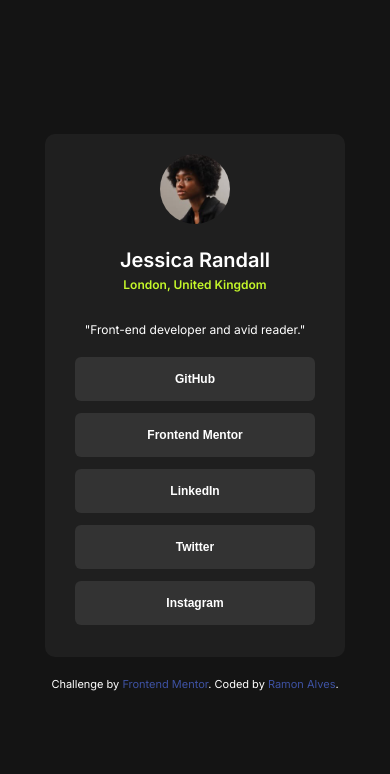
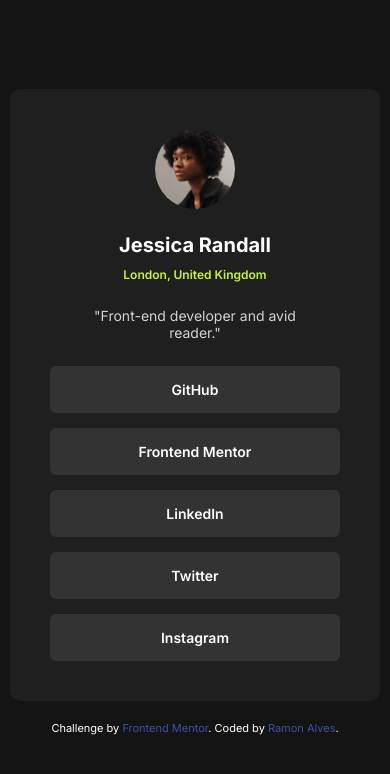
Before and after one commit to Ramon-Alvez/Frontend-Mentor-HTML-CSS-Newbie-Social-links-profile, a plain HTML site: page index.html in a window 390 px wide. Drawn offline with Linux system fonts and the light colour scheme.

Commit message:
Otimização do HTML e CSS, adição de um arquivo de estilo "responsivo"

```diff
--- a/assets/css/reset.css
+++ b/assets/css/reset.css
@@ -4,14 +4,6 @@
     box-sizing: border-box;
 }
 
-li{
-    list-style: none;
-}
-
 a {
     text-decoration: none;
 }
-
-button {
-    border-style: none;
-}
--- /dev/null
+++ b/assets/css/responsivo.css
@@ -0,0 +1,5 @@
+@media (max-width: 375px){
+    .card {
+        padding: 20px;
+    }
+}
--- a/assets/css/style.css
+++ b/assets/css/style.css
@@ -8,18 +8,26 @@
     font-family: 'Inter', sans-serif;
 }
 
+main{
+    margin: 0 10px;
+}
+
 .card {
     background-color: var(--card);
-    width: 300px;
+    min-width: 300px;
     border-radius: 10px;
     display: flex;
     flex-direction: column;
     text-align: center;
-    padding: 20px 30px;
+    padding: 40px;
+    }
+
+    .card .perfil{
+        padding: 0 20px;
     }
 
     .card .perfil .avatar{
-        width: 70px;
+        width: 80px;
         border-radius: 50%;
     }
 
@@ -27,44 +35,44 @@
         color: var(--font-color);
         margin-top: 20px;
         font-size: 20px;
-        font-weight: 600;
+        font-weight: 700;
     }
 
     .card .perfil .localizacao{
         color: var(--hover-color);
-        margin-top: 5px;
+        margin-top: 10px;
         font-size: 12px;
         font-weight: 600;
     }
 
     .card .perfil .descricao{
         color: var(--font-color);
-        margin-top: 30px;
-        font-size: 12px;
+        opacity: 80%;
+        margin-top: 25px;
+        font-size: 14px;
 }
 
 .redes {
-    text-align: center;
-    margin-top: 20px;
+    display: flex;
+    flex-direction: column;
+    gap: 15px;
+    margin-top: 25px;
     }
 
-    .redes .lista .redes-item{
+    .redes .redes-item{
         background-color: var(--button);
-        width: 100%;
-        margin-bottom: 12px;
         padding: 15px;
         border-radius: 6px;
 
         color: var(--font-color);
-        font-size: 12px;
-        font-weight: 700;
+        font-size: 14px;
+        font-weight: 600;
     }
 
-    .redes .lista .redes-item:hover{
+    .redes .redes-item:hover{
         background-color: var(--hover-color);
-        cursor: pointer;
-        transition: 0.3s ease-in-out;
         color: var(--background);
+        transition: 0.5s ease-in-out;
 }
 
 .rodape{
--- a/index.html
+++ b/index.html
@@ -4,6 +4,11 @@
 <head>
   <meta charset="UTF-8">
   <meta name="viewport" content="width=device-width, initial-scale=1.0">
+
+  <meta property="og:title" content="Frontend Mentor | Social links profile">
+  <meta property="og:description" content="Resolution to the Social links profile challenge on Frontend Mentor.">
+  <meta property="og:image" content="https://res.cloudinary.com/dz209s6jk/image/upload/v1705487899/Challenges/uexlm4gqpyytruswkf8a.jpg">
+  <meta property="og:url" content="https://ramon-alvez.github.io/Social-links-profile-Frontend-Mentor/">
   <!-- displays site properly based on user's device -->
 
   <link rel="icon" type="image/png" sizes="32x32" href="./assets/images/favicon-32x32.png">
@@ -12,19 +17,17 @@
 
   <link rel="preconnect" href="https://fonts.googleapis.com">
   <link rel="preconnect" href="https://fonts.gstatic.com" crossorigin>
-  <link
-    href="https://fonts.googleapis.com/css2?family=Inter:ital,opsz,wght@0,14..32,100..900;1,14..32,100..900&display=swap"
-    rel="stylesheet">
+  <link href="https://fonts.googleapis.com/css2?family=Inter:ital,opsz,wght@0,14..32,100..900;1,14..32,100..900&display=swap" rel="stylesheet">
 
   <link rel="stylesheet" href="./assets/css/constants.css">
   <link rel="stylesheet" href="./assets/css/reset.css">
   <link rel="stylesheet" href="./assets/css/style.css">
-
+  <link rel="stylesheet" href="./assets/css/responsivo.css">
 
 </head>
 
 <body>
-  <main class="container">
+  <main>
     <div class="card">
       <div class="perfil">
         <img class="avatar" src="assets/images/avatar-jessica.jpeg" alt="Avatar Jessica">
@@ -34,37 +37,25 @@
         <p class="descricao">"Front-end developer and avid reader."</p>
       </div>
 
-      <nav class="redes">
-        <ul class="lista">
-          <li>
-            <a href="#"><button class="redes-item">GitHub</button></a>
-          </li>
+      <div class="redes">
+        <a class="redes-item" href="#" aria-label="Visit my GitHub">GitHub</a>
 
-          <li>
-            <a href="#"><button class="redes-item" >Frontend Mentor</button></a>
-          </li>
+        <a class="redes-item" href="#" aria-label="Visit my Frontend Mentor">Frontend Mentor</a>
 
-          <li>
-            <a href="#"><button class="redes-item">LinkedIn</button></a>
-          </li>
+        <a class="redes-item" href="#" aria-label="Visit my LinkedIn">LinkedIn</a>
 
-          <li>
-            <a href="#"><button class="redes-item">Twitter</button></a>
-          </li>
+        <a class="redes-item" href="#" aria-label="Visit my Twitter">Twitter</a>
 
-          <li>
-            <a href="#"><button class="redes-item">Instagram</button></a>
-          </li>
-        </ul>
-      </nav>
+        <a class="redes-item" href="#" aria-label="Visit my Instagram">Instagram</a>
+      </div>
     </div>
 
   </main>
 
   <footer class="rodape">
     <div class="attribution">
-      Challenge by <a href="https://www.frontendmentor.io?ref=challenge" target="_blank">Frontend Mentor</a>.
-      Coded by <a href="https://www.linkedin.com/in/ramon-alves-z/">Ramon Alves</a>.
+      Challenge by <a href="https://www.frontendmentor.io?ref=challenge" target="_blank" aria-label="My Frontend Mentor profile">Frontend Mentor</a>.
+      Coded by <a href="https://www.linkedin.com/in/ramon-alves-z/" aria-label="My LinkedIn">Ramon Alves</a>.
     </div>
   </footer>
 
```
